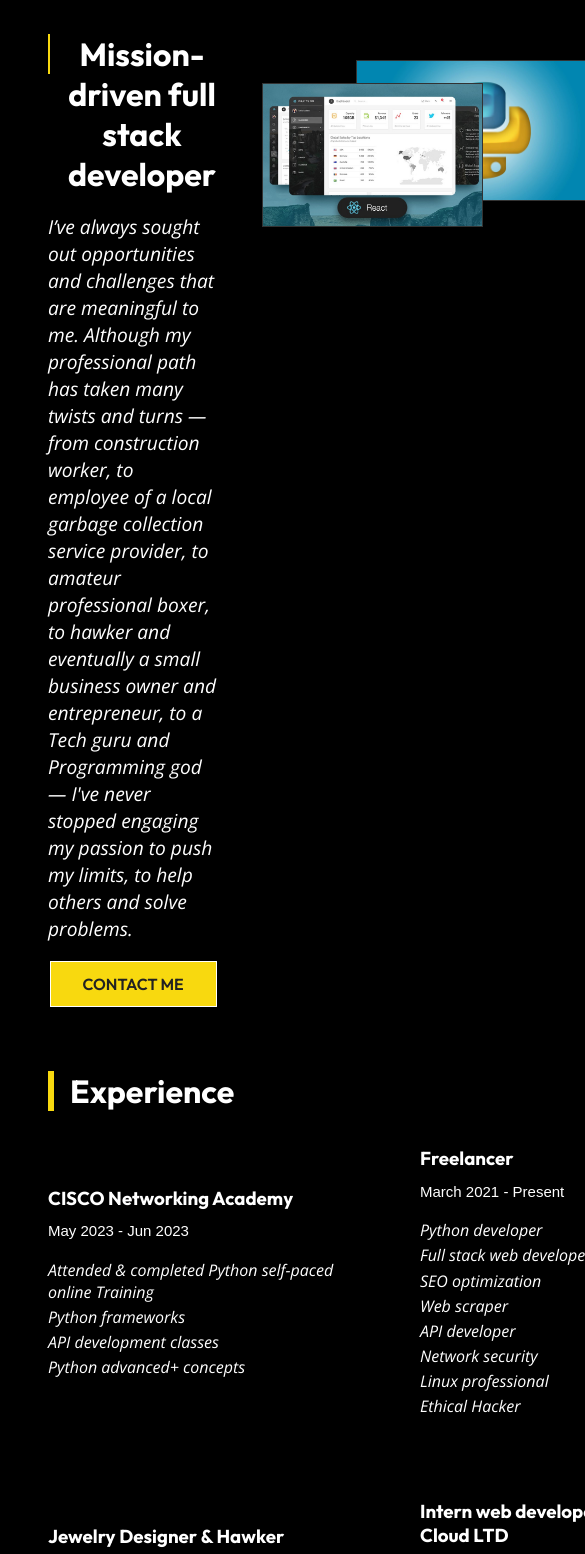
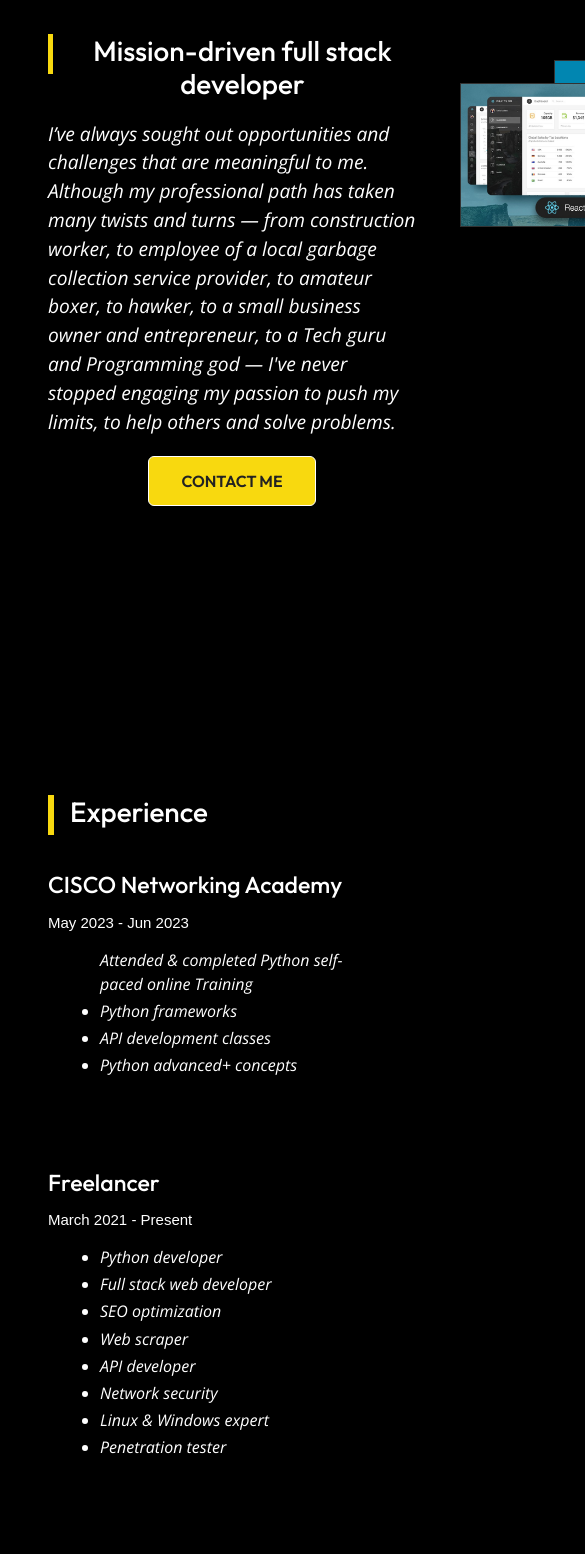
Before and after one commit to toshkruno/my-portfolio, a React (Create React App) app: page /#/about in a window 390 px wide. Shown: the part 400-1954 px from the top of the page, 585 px wide, since content can reach past the window. Built offline with nearby package versions, Linux system fonts and the light colour scheme; a small style sheet from the web is missing; a web font is replaced by a local one.

Commit message:
adding responsiveness

```diff
--- a/package.json
+++ b/package.json
@@ -9,6 +9,7 @@
     "@testing-library/jest-dom": "^5.17.0",
     "@testing-library/react": "^13.4.0",
     "@testing-library/user-event": "^13.5.0",
+    "bootstrap": "^5.3.0",
     "react": "^18.2.0",
     "react-dom": "^18.2.0",
     "react-icons": "^4.10.1",
--- a/public/index.html
+++ b/public/index.html
@@ -1,14 +1,13 @@
 <!DOCTYPE html>
 <html lang="en">
+
 <head>
   <meta charset="utf-8" />
   <link rel="icon" href="%PUBLIC_URL%/favicon.ico" />
+  <link href="https://cdn.jsdelivr.net/npm/bootstrap@5.3.0/dist/css/bootstrap.min.css" rel="stylesheet" integrity="sha384-ggOyR0iXCbMQv3Xipma34MDdPzpCXV2Xswz5A8N4q0wYYSp6g6N1t1E1pdM1U1" crossorigin="anonymous" />
   <meta name="viewport" content="width=device-width, initial-scale=1" />
   <meta name="theme-color" content="#000000" />
-    <meta
-      name="description"
-      content="Web site created using create-react-app"
-    />
+  <meta name="description" content="Web site created by Yagami_Light" />
   <link rel="apple-touch-icon" href="%PUBLIC_URL%/logo192.png" />
   <!--
       manifest.json provides metadata used when your web app is installed on a
@@ -26,6 +25,7 @@
     -->
   <title>Yagami's Portfolio</title>
 </head>
+
 <body>
   <noscript>You need to enable JavaScript to run this app.</noscript>
   <div id="root"></div>
@@ -40,4 +40,5 @@
       To create a production bundle, use `npm run build` or `yarn build`.
     -->
 </body>
+
 </html>
--- a/src/components/AboutContent.js
+++ b/src/components/AboutContent.js
@@ -14,7 +14,7 @@ const AboutContent = () => {
           <div className="vertical-bar"></div>
           <div><h1>Mission-driven full stack developer</h1></div>
         </div>
-        <p>I’ve always sought out opportunities and challenges that are meaningful to me. Although my professional path has taken many twists and turns — from construction worker, to employee of a local garbage collection service  provider, to amateur professional boxer, to hawker and eventually a small business owner and entrepreneur, to a Tech guru and Programming god — I've never stopped engaging my passion to push my limits, to help others and solve problems.</p>
+        <p>I’ve always sought out opportunities and challenges that are meaningful to me. Although my professional path has taken many twists and turns — from construction worker, to employee of a local garbage collection service  provider, to amateur boxer, to hawker, to a small business owner and entrepreneur, to a Tech guru and Programming god — I've never stopped engaging my passion to push my limits, to help others and solve problems.</p>
         <Link to="/contact">
           <button className="btn">Contact Me</button>
         </Link>
@@ -44,7 +44,7 @@ const AboutContent = () => {
           <h3>CISCO Networking Academy</h3>
           <p>May 2023 - Jun 2023</p>
           <ul>
-            <li>Attended & completed Python self-paced online Training</li>
+            <li className="list-group-item">Attended & completed Python self-paced online Training</li>
             <li>Python frameworks</li>
             <li>API development classes</li>
             <li>Python advanced+ concepts</li>
@@ -60,8 +60,8 @@ const AboutContent = () => {
             <li>Web scraper</li>
             <li>API developer</li>
             <li>Network security</li>
-            <li>Linux professional</li>
-            <li>Ethical Hacker</li>
+            <li>Linux & Windows expert</li>
+            <li>Penetration tester</li>
           </ul>
         </div>
         <div className="row-item">
@@ -76,8 +76,8 @@ const AboutContent = () => {
           <h3>Jewelry Designer & Hawker</h3>
           <p>2016 - 2018</p>
           <ul>
-            <li>Product designer</li>
-            <li>Sole proprietor</li>
+            <li>Product artist</li>
+            <li>Door-to-door sales</li>
             <li>Customer service</li>
             <li>Data gathering & eval</li>
             <li>Business strategist</li>
@@ -96,13 +96,14 @@ const AboutContent = () => {
           </ul>
         </div>
         <div className="row-item">
-          <h3>Amateur boxer</h3>
+          <h3>Amateur boxer, Super featherweight & Lightweight divisions</h3>
           <p>2017 - 2020</p>
           <ul>
             <li>Tactical thinking skills</li>
             <li>Self defense</li>
             <li>Health & Wellness</li>
             <li>Combat skills</li>
+            <li>Endurance</li>
           </ul>
         </div>
 
--- a/src/components/AboutContentStyles.css
+++ b/src/components/AboutContentStyles.css
@@ -20,9 +20,10 @@
     display: inline; /* Add this to make the heading and the vertical bar appear on the same line */
 }
 
-.about .top-container  {
+.top-container  {
     display: flex;
-    flex-direction: row;
+    flex-wrap: wrap;
+    align-items: flex-start;
 }
 
 .about .heading-container {
@@ -80,14 +81,14 @@
 
 .experience-text {
     display: grid;
-    grid-template-columns: repeat(3, 1fr);
+    grid-template-columns: repeat(auto-fit, minmax(300px, 1fr));
     flex-wrap: wrap;
     align-items: center;
     color: #fff;
     font-family: 'Open Sans';
     text-align: left;
     max-width: 1140px;
-    margin: auto;
+    margin: 0 auto;
     grid-gap: 40px;
 }
 
@@ -98,18 +99,27 @@
     min-width: 300px;
     box-sizing: border-box;
     margin: 1.2rem 1rem;
+    border-radius: 5px;
+    box-shadow: 0 2px 5px rgba(0, 0, 0, 0.1);
+    text-align: left;
 }
 
 .row-item li {
     margin: 0.2rem 0;
     font-family: 'Open Sans';
     text-align: left;
+    list-style-type: disc;
 }
 
 .row-item h3,
 .row-item p,
 .row-item ul {
     width: 100%;
+}
+
+.row-item ul{
+    margin-left: 20px;
+    margin-bottom: 10px;
 }
 
 .row-item h3{
@@ -119,7 +129,7 @@
 .row-item p{
     font-family: sans-serif;
     font-size: 15px;
-    margin-bottom: 1rem;
+    margin-bottom: 10px;
 }
 
 .right .img-container {
@@ -166,3 +176,28 @@
     font-family: 'Lumanosimo', sans-serif;
     padding: 10px;
 }
+
+/* media queires */
+@media screen and (max-width: 850px) {
+    .experience-text {
+        grid-template-columns: 1fr; /* Display only one item per row on smaller screens */
+    }
+
+    .top-container {
+        display: flexbox;
+        flex-direction: column;
+        grid-template-columns: 1fr;
+    }
+
+    .left{
+        padding-bottom: 0;
+    }
+
+    .right {
+        order: 2;
+    }
+
+    .img {
+        width: 100%;
+    }
+}
```
Also changed, not shown: 1 other file (tests, documents, lock files or other folders). Lines whose indentation alone changed are shown as unchanged.
